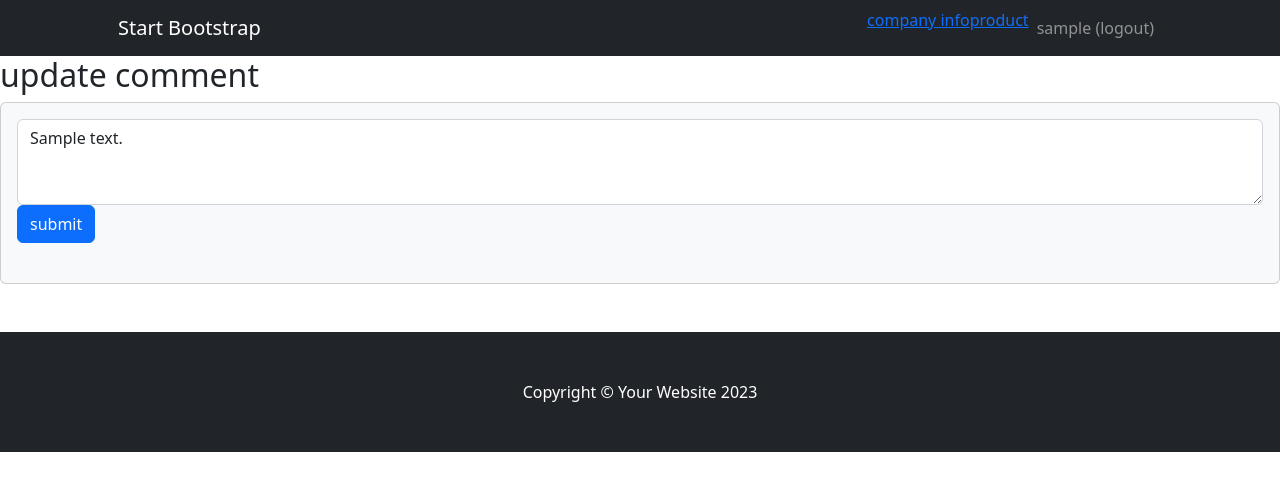
After one commit to imyongchan/django_lec, a Django app: page /mysite/comment/update/1/ in a window 1280 px wide. The commit adds this page. Shown: the top 491 px of the page. Run offline with Django 4.2, Linux system fonts and the light colour scheme; a user stored in the database is signed in; tables that the repository leaves empty hold one stand-in row (values such as "Sample post"); some libraries are stand-ins or nearby versions.

Commit message:
4주차 django 개발 시작

```diff
--- /dev/null
+++ b/mysite/forms.py
@@ -0,0 +1,7 @@
+from .models import Comment
+from django import forms
+
+class CommentForm(forms.ModelForm):
+    class Meta:
+        model = Comment
+        fields = ('content',)
--- a/mysite/models.py
+++ b/mysite/models.py
@@ -1,5 +1,18 @@
 from django.db import models
+from django.contrib.auth.models import User
+
 class MainContent(models.Model):
- title = models.CharField(max_length=200)
+    title = models.CharField(max_length=200)
+    content = models.TextField()
+    pub_date = models.DateTimeField('date published')
+
+    def __str__(self):
+        return self.title
+
+
+class Comment(models.Model):
+ author = models.ForeignKey(User, on_delete=models.CASCADE)
+ content_list = models.ForeignKey(MainContent, on_delete=models.CASCADE)
  content = models.TextField()
- pub_date = models.DateTimeField('date published')
+ create_date = models.DateTimeField(auto_now_add=True)
+ modify_date = models.DateTimeField(auto_now=True)
--- a/mysite/urls.py
+++ b/mysite/urls.py
@@ -5,4 +5,7 @@ from.import views
 urlpatterns = [
     path('',views.index),
     path('<int:content_id>/', views.detail, name='detail' ),
+    path('comment/create/<int:content_id>/', views.comment_create, name='comment_create'),
+    path('comment/update/<int:comment_id>/', views.comment_update, name='comment_update'),
+    path('comment/delete/<int:comment_id>/', views.comment_delete, name='comment_delete'),
 ]
--- a/mysite/views.py
+++ b/mysite/views.py
@@ -1,5 +1,38 @@
-from django.shortcuts import get_object_or_404, render
-from .models import MainContent
+from django.core.exceptions import PermissionDenied
+from django.shortcuts import get_object_or_404, render, redirect
+from django.contrib.auth.decorators import login_required
+from .models import MainContent,Comment
+from .forms import CommentForm
+
+@login_required(login_url='accounts:login')
+def comment_update(request, comment_id):
+    comment = get_object_or_404(Comment, pk=comment_id)
+
+    if request.user != comment.author:
+         raise PermissionDenied
+
+    if request.method == 'POST':
+        form = CommentForm(request.POST, instance=comment)
+        if form.is_valid():
+             comment = form.save(commit=False)
+             comment.save()
+             return redirect('detail', content_id=comment.content_list.id)
+    else:
+       form = CommentForm(instance=comment)
+
+    context = {'comment': comment, 'form': form}
+    return render(request, 'mysite/comment_form.html', context)
+
+@login_required(login_url='accounts:login')
+def comment_delete(request, comment_id):
+    comment = get_object_or_404(Comment, pk=comment_id)
+
+    if request.user != comment.author:
+         raise PermissionDenied
+    else:
+        comment.delete()
+    return redirect('detail', content_id=comment.content_list.id)
+
 
 def index(request):
     content_list = MainContent.objects.order_by('-pub_date')
@@ -10,3 +43,21 @@ def detail(request, content_id):
     content_list =  get_object_or_404(MainContent, pk=content_id)
     context = { 'content_list': content_list}
     return render(request, 'mysite/content_detail.html', context)
+
+
+@login_required(login_url='accounts:login')
+def comment_create(request, content_id):
+    content_list = get_object_or_404(MainContent, pk=content_id)
+
+    if request.method == 'POST':
+        form = CommentForm(request.POST)
+        if form.is_valid():
+            comment = form.save(commit=False)
+            comment.content_list = content_list
+            comment.author = request.user
+            comment.save()
+            return redirect('detail', content_id=content_list.id)
+    else:
+        form = CommentForm()
+        context = {'content_list': content_list, 'form': form}
+        return render(request, 'mysite/content_detail.html', context)
--- /dev/null
+++ b/templates/mysite/comment_form.html
@@ -0,0 +1,15 @@
+{% extends 'base.html' %}
+{% block content %}
+<h2> update comment</h2>
+<section class="mb-5">
+    <div class="card bg-light">
+         <div class="card-body">
+             <form method="post" class="mb-4" action="{% url 'comment_update' comment.id %}">
+             {% csrf_token %}
+                 <textarea id="content" name="content" class="form-control" rows="3">{{ form.content.value }}</textarea>
+                 <button type="submit" class="btn btn-primary">submit</button>
+             </form>
+         </div>
+     </div>
+</section>
+{% endblock %}
```
Also changed, not shown: mysite/admin.py (+11 -2 lines), templates/mysite/content_detail.html (+29 -0 lines).
